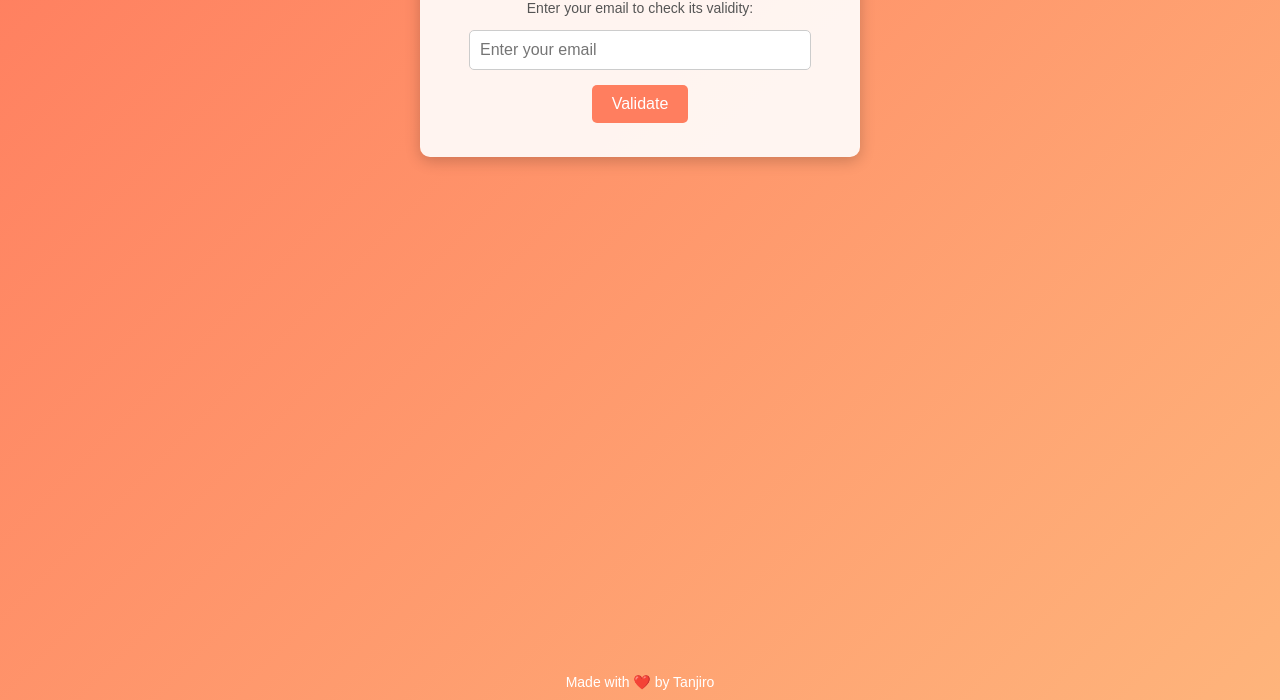
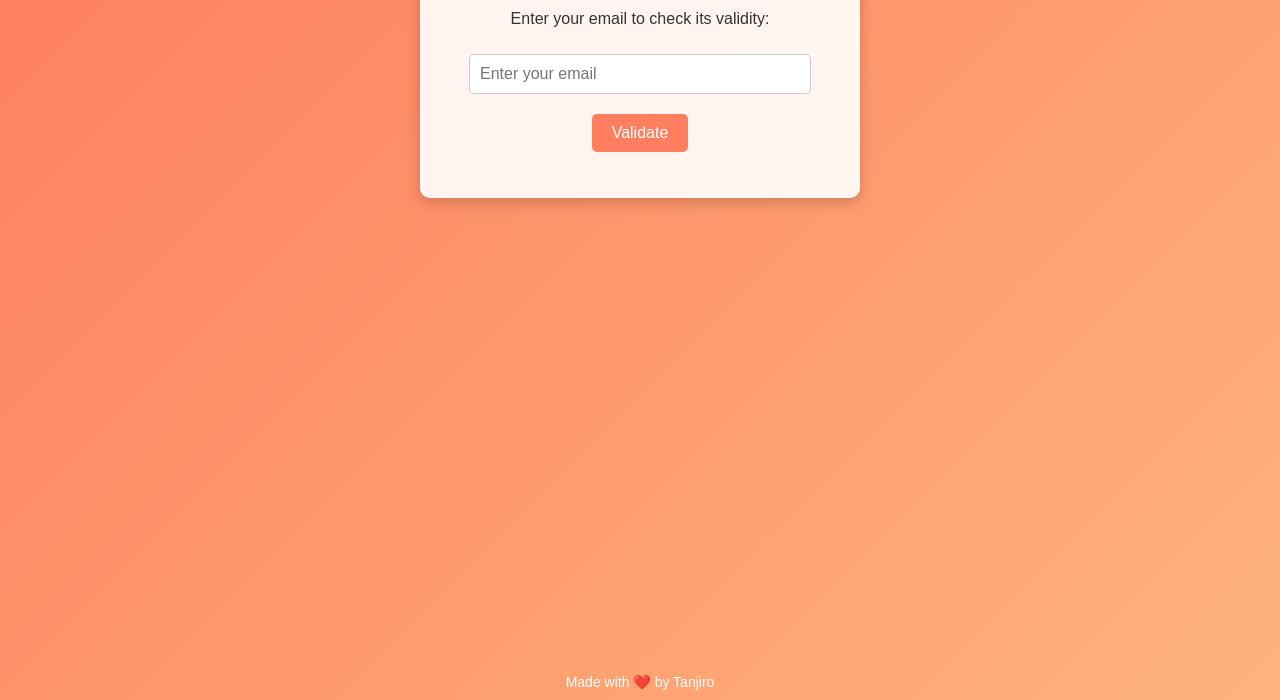
Before and after one commit to Johndevils/Instagram-Profile-downloader-, a plain HTML site: page index.html in a window 1280 px wide. Shown: the part 100-800 px from the top of the page. Drawn offline with Linux system fonts and the light colour scheme.

Commit message:
Update style.css

```diff
--- a/style.css
+++ b/style.css
@@ -7,27 +7,20 @@ body {
     flex-direction: column;
     align-items: center;
     justify-content: space-between;
-    height: 100vh;
+    min-height: 100vh;
     background: linear-gradient(135deg, #ff7e5f, #feb47b);
-    color: white;
-}
-
-/* Instagram Icon Styling */
-.instagram-icon {
-    font-size: 40px;
-    margin: 20px 0;
     color: white;
 }
 
 /* Main Container Styling */
 .container {
     background-color: rgba(255, 255, 255, 0.9);
-    padding: 20px;
+    padding: 30px 20px;
     border-radius: 10px;
     box-shadow: 0 4px 15px rgba(0, 0, 0, 0.2);
     text-align: center;
+    max-width: 400px;
     width: 90%;
-    max-width: 400px;
     color: #333;
 }
 
@@ -35,7 +28,7 @@ body {
 input {
     width: 80%;
     padding: 10px;
-    margin-bottom: 15px;
+    margin: 10px 0 20px 0;
     border: 1px solid #ccc;
     border-radius: 5px;
     font-size: 16px;
@@ -56,20 +49,18 @@ button:hover {
     background-color: #feb47b;
 }
 
-/* Message Text Styling */
-p {
-    margin-top: 10px;
-    font-size: 14px;
-    color: #555;
+/* Result Message Styling */
+#resultMessage {
+    margin-top: 15px;
+    font-size: 16px;
+    color: #333;
+    font-weight: bold;
 }
 
 /* Footer Styling */
 footer {
-    text-align: center;
     margin-bottom: 10px;
     font-size: 14px;
     color: white;
+    text-align: center;
 }
-footer span {
-    color: red;
-}
```
